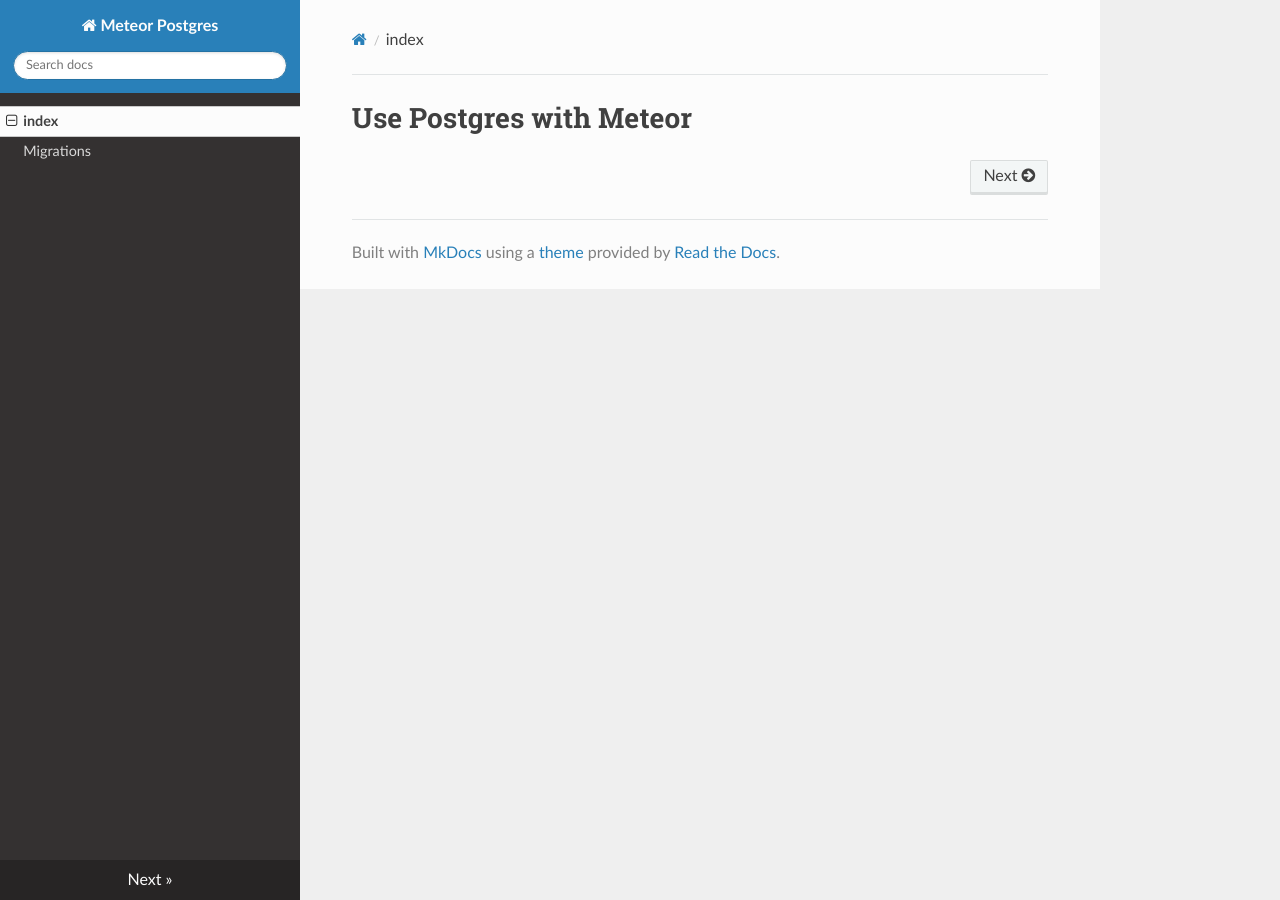
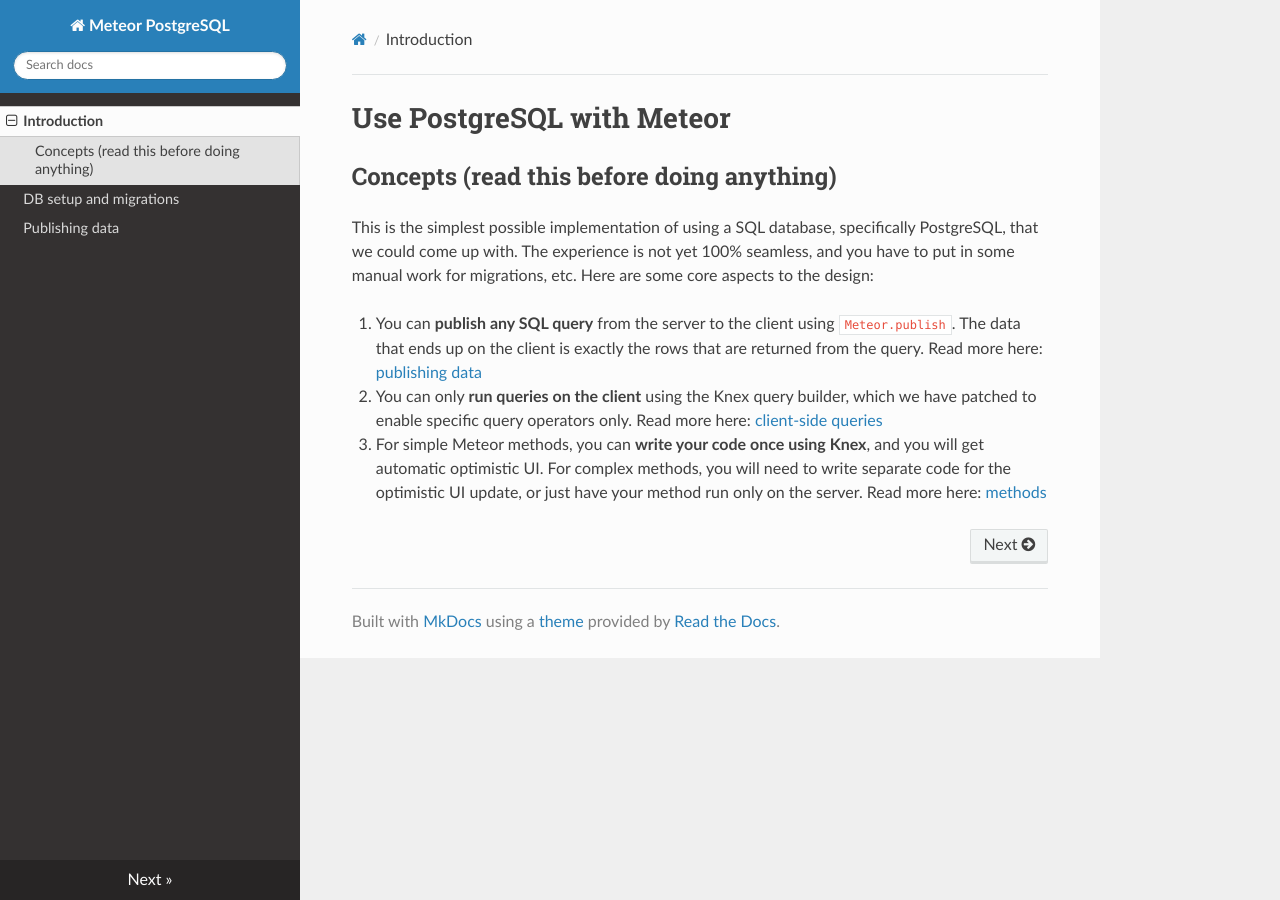
Before and after one commit to meteor/postgres-packages, an MkDocs documentation site: the page built from docs/index.md, in a window 1280 px wide. Built offline with MkDocs 1.6.1, drawn with Linux system fonts in a browser that asks for light colours; nearby versions of some CDN libraries; old or Windows-style settings are respelled for this version of MkDocs.

```diff
--- a/docs/index.md
+++ b/docs/index.md
@@ -1 +1,10 @@
-# Use Postgres with Meteor
+# Use PostgreSQL with Meteor
+
+
+## Concepts (read this before doing anything)
+
+This is the simplest possible implementation of using a SQL database, specifically PostgreSQL, that we could come up with. The experience is not yet 100% seamless, and you have to put in some manual work for migrations, etc. Here are some core aspects to the design:
+
+1. You can **publish any SQL query** from the server to the client using `Meteor.publish`. The data that ends up on the client is exactly the rows that are returned from the query. Read more here: [publishing data](publish.md)
+1. You can only **run queries on the client** using the Knex query builder, which we have patched to enable specific query operators only. Read more here: [client-side queries](client.md)
+1. For simple Meteor methods, you can **write your code once using Knex**, and you will get automatic optimistic UI. For complex methods, you will need to write separate code for the optimistic UI update, or just have your method run only on the server. Read more here: [methods](methods.md)
--- a/mkdocs.yml
+++ b/mkdocs.yml
@@ -1,5 +1,6 @@
-site_name: Meteor Postgres
+site_name: Meteor PostgreSQL
 theme: readthedocs
 pages:
-- index: index.md
-- Migrations: migrations.md
+- Introduction: index.md
+- DB setup and migrations: migrations.md
+- Publishing data: publish.md
```
Also changed, not shown: docs/migrations.md (+5 -0 lines), docs/publish.md (added, +110 -0 lines), 1 other file.
